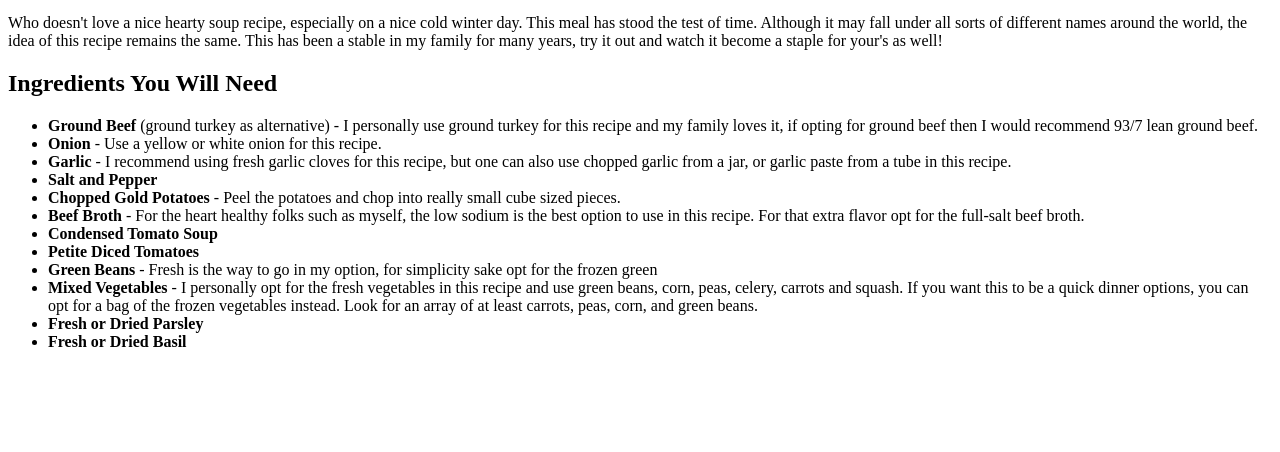
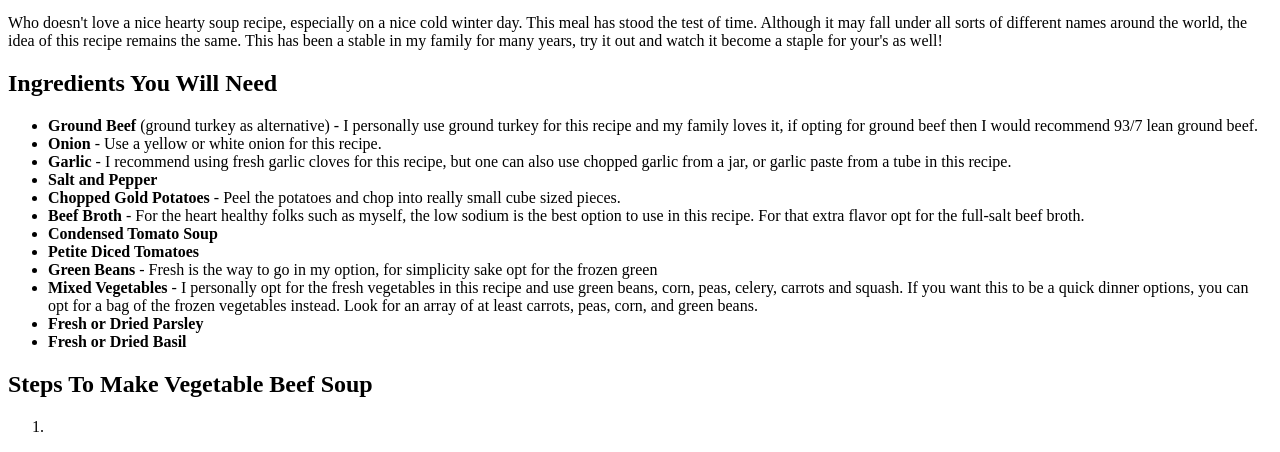
Before and after one commit to micahcarter97/odin-recipes, a plain HTML site: page recipes/vegetablebeefsoup.html in a window 1280 px wide. Shown: the part 456-908 px from the top of the page. Before the commit the page ends 823 px from the top, so only its background shows below. Drawn offline with Linux system fonts and the light colour scheme.

Commit message:
vegetablebeefsoup.html

```diff
--- a/recipes/vegetablebeefsoup.html
+++ b/recipes/vegetablebeefsoup.html
@@ -9,6 +9,7 @@
     <img src="https://www.recipetineats.com/wp-content/uploads/2019/05/Vegetable-Beef-Soup_3.jpg" alt="vegetable beef soup">
         <p><b><i>Vegetable Beef Soup</b> is an easy to make tomato based soup recipe with ground beef (or ground turkey for healthier option), seasonings, potatoes and frozen/fresh vegetables. This soup uses only a small amount of ingredients and can be make in one pot with ease. For a simpler meal opt for frozen vegetables or to make this recipe your own use fresh vegetables. Try for an alternative of ground turkey for a healthier option for the family.</i></p>
         <p>Who doesn't love a nice hearty soup recipe, especially on a nice cold winter day. This meal has stood the test of time. Although it may fall under all sorts of different names around the world, the idea of this recipe remains the same. This has been a stable in my family for many years, try it out and watch it become a staple for your's as well!</p>
+
         <h2>Ingredients You Will Need</h2>
         <ul>
             <li><b>Ground Beef</b> (ground turkey as alternative) - I personally use ground turkey for this recipe and my family loves it, if opting for ground beef then I would recommend 93/7 lean ground beef.</li>
@@ -25,6 +26,9 @@
             <li><b>Fresh or Dried Basil</b></li>
         </ul>
 
-
+        <h2>Steps To Make Vegetable Beef Soup</h2>
+        <ol>
+            <li></li>
+        </ol>
 </body>
 </html>
```
Lines whose indentation alone changed are shown as unchanged.
